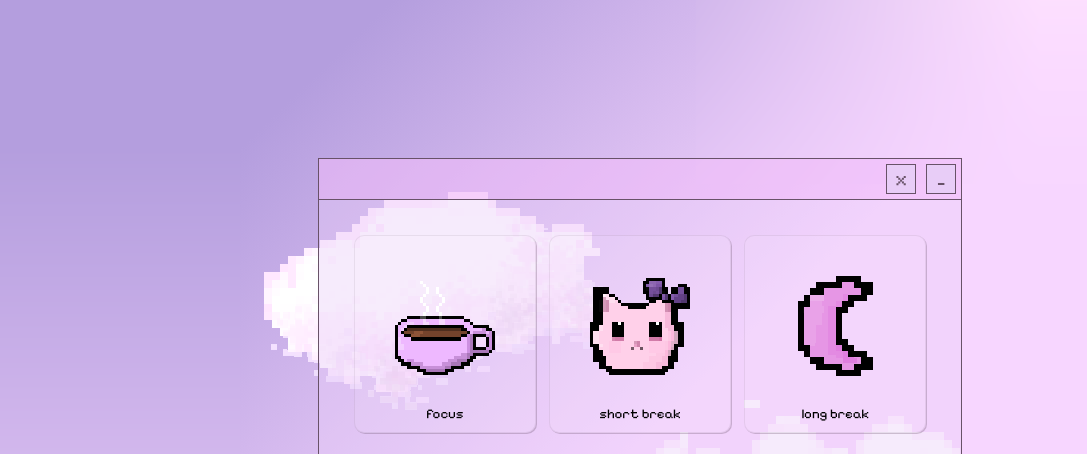
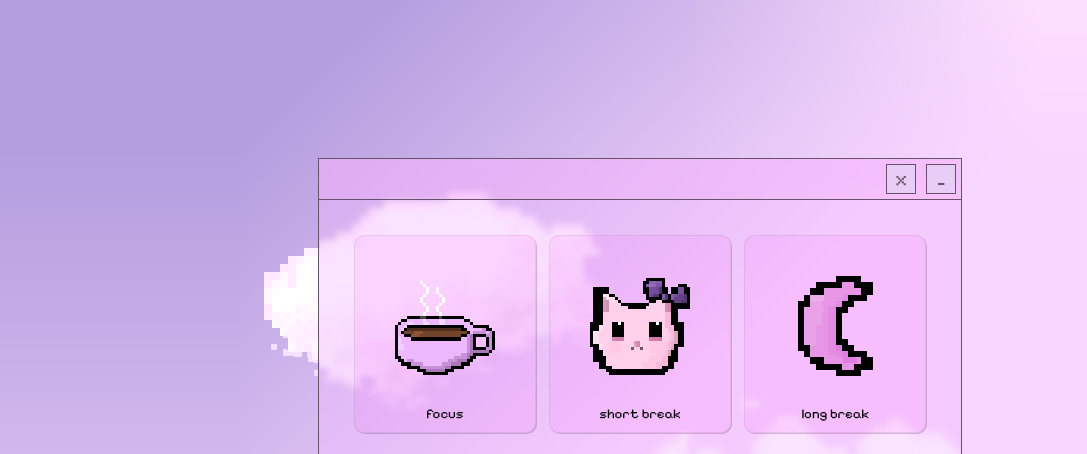
Before and after one commit to laybuh/pomodoro, a plain HTML site: page index.html in a window 1280 px wide. Shown: the top 454 px of the page, without its empty margins (0-1087 px from the left). Drawn offline with Linux system fonts and the light colour scheme.

Commit message:
made stylistic changes.

```diff
--- a/style.css
+++ b/style.css
@@ -28,7 +28,7 @@ button {
 }
 
 .pomodoro-btn {
-    background: rgba(255, 245, 255, 0.1);
+    background: rgba(241, 67, 241, 0.1);
     border: 1px solid rgb(104, 82, 104, 0.1);
     border-radius: 10px;
     box-shadow: 1px 1px 0 rgba(105, 82, 105, 0.3);
@@ -38,7 +38,7 @@ button {
 
 .pomodoro-btn:hover {
     transform: translateY(-4px);
-    background: rgba(255, 235, 255, 0.3);
+    background: rgba(245, 191, 245, 0.3);
 }
 
 #timer-info {
@@ -47,7 +47,9 @@ button {
 
 #window,
 #timer-window {
-    background: #e8cdf766;
+    background: rgba(243, 188, 254, 0.4);
+    backdrop-filter: blur(3px);
+    -webkit-backdrop-filter: blur(3px);
     border: 1px solid rgb(104, 82, 104);
     margin: 15px;
 }
```
